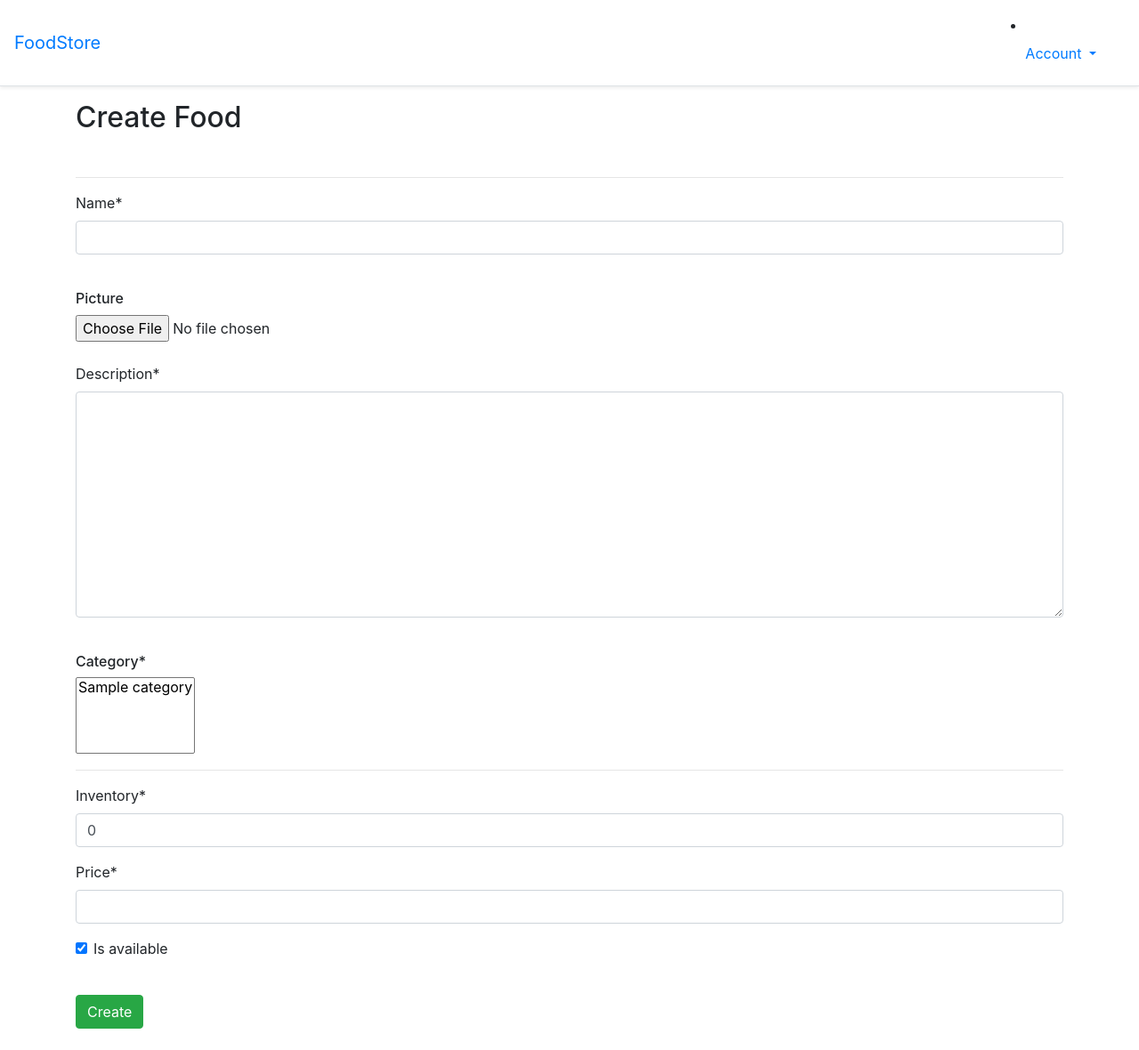
After one commit to mohamad-liyaghi/django-foodstore, a Django app: page /restaurant/create-food/ in a window 1280 px wide. The commit adds this page. Shown: the whole page at 89% size. Run offline with Django 4.2, Linux system fonts and the light colour scheme; a user stored in the database is signed in; tables that the repository leaves empty hold one stand-in row (values such as "Sample post"); some libraries are stand-ins or nearby versions.

Commit message:
Create food view added

```diff
--- a/apps/restaurant/forms.py
+++ b/apps/restaurant/forms.py
@@ -1,7 +1,12 @@
 from django import forms
-from restaurant.models import Restaurant
+from restaurant.models import Restaurant, Food
 
 class RegisterRestaurantForm(forms.ModelForm):
     class Meta:
         model = Restaurant
         fields = ("name", "picture", "description", "country", "city", "detailed_address", "owner", "email", "slug")
+
+class FoodForm(forms.ModelForm):
+    class Meta:
+        model = Food
+        fields = ("name", "slug", "picture", "description", "category", "provider", "inventory", "price", "is_available")
--- a/apps/restaurant/mixins.py
+++ b/apps/restaurant/mixins.py
@@ -9,7 +9,7 @@ class RestaurantRegisterMixin():
     def dispatch(self, request, *args, **kwargs):
         user = self.request.user
         if user.add_food and user.restaurant:
-            return redirect("#")
+            return redirect("restaurant:restaurant-dashboard")
 
         return super().dispatch(request, *args, **kwargs)
 
@@ -22,6 +22,12 @@ class RestaurantUpdateMixin():
         user = self.request.user
 
         if not user.add_food and user.restaurant:
-            return redirect("restaurant:register_restaurant")
+            return redirect("restaurant:register-restaurant")
 
         return super().dispatch(request, *args, **kwargs)
+
+class AddFoodMixin(RestaurantUpdateMixin):
+    '''
+        Mixin for adding food
+    '''
+    pass
--- a/apps/restaurant/models.py
+++ b/apps/restaurant/models.py
@@ -22,7 +22,7 @@ class Restaurant(models.Model):
     ratings = GenericRelation(Rating)
 
     def get_absolute_url(self):
-        return reverse("restaurant:profile-restaurant", kwargs={"pk" : self.pk, "slug" : self.slug})
+        return reverse("restaurant:restaurant-profile", kwargs={"pk" : self.pk, "slug" : self.slug})
 
     def __str__(self):
         return  self.name
--- /dev/null
+++ b/apps/restaurant/templates/food/create-food.html
@@ -0,0 +1,25 @@
+{% extends '_base.html' %}
+{% load crispy_forms_tags %}
+
+{% block title %}Create Food{% endblock title %}
+
+{% block body %}
+<h2>Create Food</h2><br>
+
+<form method="post" enctype="multipart/form-data">{% csrf_token %}
+    <hr>
+    {{ form.name | as_crispy_field }} <br>
+    <h6>Picture</h6>
+    {{ form.picture }} <br><br>
+    {{ form.description | as_crispy_field }} <br>
+    <h6>Category*</h6>
+    {{ form.category }} <br>
+    <hr>
+    {{ form.inventory | as_crispy_field }}
+    {{ form.price | as_crispy_field }}
+    {{ form.is_available | as_crispy_field }}
+
+    <br><button class="btn btn-success" type="submit">Create</button>
+    <br><br>
+</form>
+{% endblock body %}
--- a/apps/restaurant/templates/restaurant/dashboard-restaurant.html
+++ b/apps/restaurant/templates/restaurant/dashboard-restaurant.html
@@ -5,4 +5,5 @@
 
 {% block body %}
 <h2>DashBord</h2>
+
 {% endblock body %}
--- a/apps/restaurant/urls.py
+++ b/apps/restaurant/urls.py
@@ -1,8 +1,16 @@
 from django.urls import path
 from .views.restaurant_views import (RegisterRestaurantView, UpdateRestaurantView, ProfileRestaurant, DashBoardRestaurant)
+from .views.food_views import (CreateFoodView)
+
+app_name = "restaurant"
+
+
 urlpatterns = [
     path("", DashBoardRestaurant.as_view(), name="restaurant-dashboard"),
+
     path("register/", RegisterRestaurantView.as_view(), name="register-restaurant"),
-    path("update/<int:pk>/<str:slug>/", UpdateRestaurantView.as_view(), name="update-restaurant"),
-    path("profile/<int:pk>/<str:slug>/", ProfileRestaurant.as_view(), name="profile-restaurant"),
+    path("create-food/", CreateFoodView.as_view(), name="create-food"),
+
+    path("update/<int:pk>/<str:slug>/", UpdateRestaurantView.as_view(), name="restaurant-update"),
+    path("profile/<int:pk>/<str:slug>/", ProfileRestaurant.as_view(), name="restaurant-profile"),
 ]
--- /dev/null
+++ b/apps/restaurant/views/food_views.py
@@ -0,0 +1,26 @@
+from django.views.generic import  FormView
+from django.shortcuts import  redirect
+from django.template.defaultfilters import slugify
+from django.contrib import  messages
+from django.contrib.auth.mixins import LoginRequiredMixin
+
+from restaurant.mixins import AddFoodMixin
+from restaurant.forms import FoodForm
+
+class CreateFoodView(LoginRequiredMixin, AddFoodMixin, FormView):
+    '''
+        Create a new food
+    '''
+
+    form_class = FoodForm
+    template_name = "food/create-food.html"
+
+    def form_valid(self, form):
+        form = self.form_class(self.request.POST, self.request.FILES)
+        form = form.save(commit=False)
+        form.provider = self.request.user.restaurant
+        form.slug = slugify(form.name) + slugify(form.provider)
+        form.save()
+        form.save_m2m()
+        messages.success(self.request, "food created successfully")
+        return  redirect("restaurant:restaurant-dashboard")
--- a/templates/_base.html
+++ b/templates/_base.html
@@ -9,22 +9,7 @@
 </head>
 
 <body>
-  <header>
-    <!-- Fixed navbar -->
-    <div class="d-flex flex-column flex-md-row align-items-center p-3 px-md-4\
-     mb-3 bg-white border-bottom shadow-sm">
-      <a href="#" class="navbar-brand my-0 mr-md-auto font-weight-normal">FoodStore</a>
-      <nav class="my-2 my-md-0 mr-md-3">
-        {% if user.is_authenticated %}
-          <a class="p-2 text-dark" href="{% url 'account_logout' %}">Log Out</a>
-        {% else %}
-          <a class="p-2 text-dark" href="{% url 'account_login' %}">Log In</a>
-          <a class="btn btn-outline-primary"
-            href="{% url 'account_signup' %}">Sign Up</a>
-        {% endif %}
-      </nav>
-    </div>
-  </header>
+  {% include 'navbar.html' %}
   {% if messages %}
     {% for msg in messages %}
         <p class="alert alert-{{ msg.tags }}">{{ msg }}</p>
--- /dev/null
+++ b/templates/navbar.html
@@ -0,0 +1,21 @@
+    <div class="d-flex flex-column flex-md-row align-items-center p-3 px-md-4\
+     mb-3 bg-white border-bottom shadow-sm">
+      <a href="#" class="navbar-brand my-0 mr-md-auto font-weight-normal">FoodStore</a>
+      <nav class="my-2 my-md-0 mr-md-3">
+        {% if user.is_authenticated %}
+          <li class="nav-item dropdown">
+                <a class="nav-link dropdown-toggle" href="#" id="navbarDropdown" role="button" data-toggle="dropdown" aria-haspopup="true" aria-expanded="false">
+                  Account
+                </a>
+                <div class="dropdown-menu" aria-labelledby="navbarDropdown">
+                    <a class="dropdown-item" href="{% url 'restaurant:restaurant-dashboard' %}">Dashboard</a>
+                    <a class="dropdown-item" href="{% url 'account_logout' %}">Logout</a>
+                </div>
+          </li>
+          {% else %}
+          <a class="p-2 text-dark" href="{% url 'account_login' %}">Log In</a>
+          <a class="btn btn-outline-primary"
+            href="{% url 'account_signup' %}">Sign Up</a>
+        {% endif %}
+      </nav>
+    </div>
```
Also changed, not shown: apps/restaurant/views/restaurant_views.py (+9 -0 lines).
